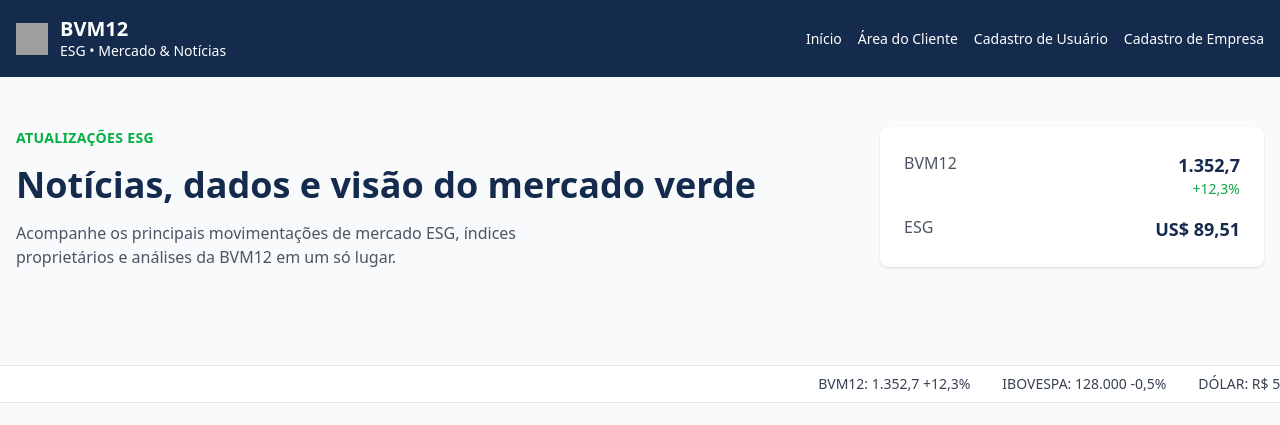
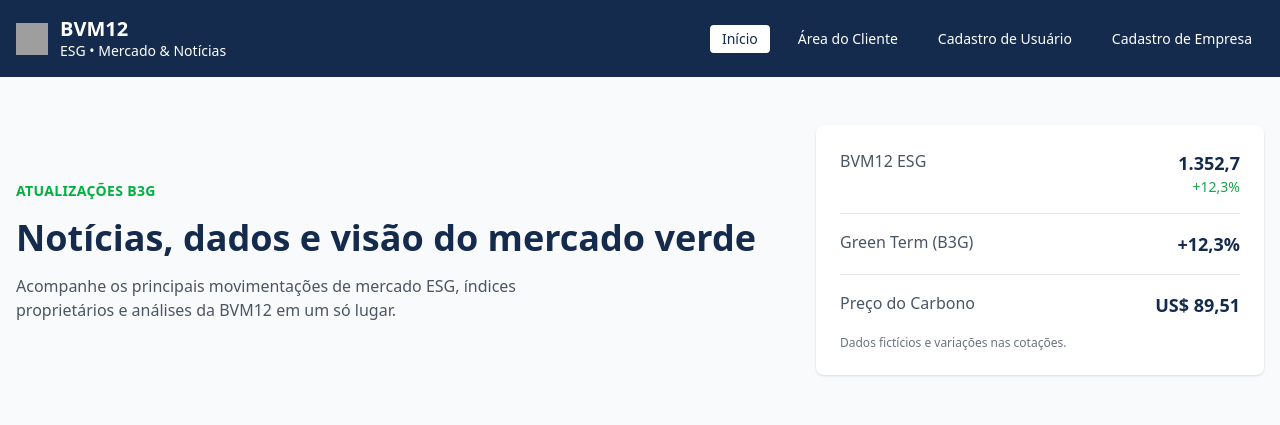
Before and after one commit to contatoBvm12/website-front-vite, a React (Vite) app: page / in a window 1280 px wide. Shown: the top 425 px of the page. Built offline with nearby package versions, Linux system fonts and the light colour scheme; grey boxes are pictures that could not be loaded.

Commit message:
style: match home layout to design

```diff
--- a/src/components/Header.tsx
+++ b/src/components/Header.tsx
@@ -1,5 +1,5 @@
 import React from 'react';
-import { Link } from 'react-router-dom';
+import { NavLink } from 'react-router-dom';
 
 /**
  * Header component with the BVM12 logo, title and navigation links.
@@ -15,19 +15,39 @@
             <p className="text-xs sm:text-sm">ESG • Mercado & Notícias</p>
           </div>
         </div>
-        <nav className="space-x-4 text-sm">
-          <Link to="/" className="hover:underline">
+        <nav className="flex gap-4 text-sm">
+          <NavLink
+            to="/"
+            className={({ isActive }) =>
+              `px-3 py-1 rounded ${isActive ? 'bg-white text-primary' : 'hover:bg-white/20'}`
+            }
+          >
             Início
-          </Link>
-          <Link to="/login" className="hover:underline">
+          </NavLink>
+          <NavLink
+            to="/login"
+            className={({ isActive }) =>
+              `px-3 py-1 rounded ${isActive ? 'bg-white text-primary' : 'hover:bg-white/20'}`
+            }
+          >
             Área do Cliente
-          </Link>
-          <Link to="/register-user" className="hover:underline">
+          </NavLink>
+          <NavLink
+            to="/register-user"
+            className={({ isActive }) =>
+              `px-3 py-1 rounded ${isActive ? 'bg-white text-primary' : 'hover:bg-white/20'}`
+            }
+          >
             Cadastro de Usuário
-          </Link>
-          <Link to="/register-company" className="hover:underline">
+          </NavLink>
+          <NavLink
+            to="/register-company"
+            className={({ isActive }) =>
+              `px-3 py-1 rounded ${isActive ? 'bg-white text-primary' : 'hover:bg-white/20'}`
+            }
+          >
             Cadastro de Empresa
-          </Link>
+          </NavLink>
         </nav>
       </div>
     </header>
--- a/src/pages/Home.tsx
+++ b/src/pages/Home.tsx
@@ -31,7 +31,7 @@
         <div className="max-w-7xl mx-auto px-4 py-12 flex flex-col lg:flex-row items-center gap-8">
           <div className="flex-1 space-y-4 text-center lg:text-left">
             <span className="text-sm font-semibold text-secondary tracking-wide uppercase">
-              Atualizações ESG
+              Atualizações B3G
             </span>
             <h1 className="text-3xl md:text-4xl font-bold text-primary leading-tight">
               Notícias, dados e visão do mercado verde
@@ -40,22 +40,31 @@
               Acompanhe os principais movimentações de mercado ESG, índices proprietários e análises da BVM12 em um só lugar.
             </p>
           </div>
-          <div className="w-full max-w-sm bg-white shadow rounded-lg p-6">
-            <dl className="space-y-4">
-              <div className="flex justify-between">
-                <dt className="font-medium text-gray-600">BVM12</dt>
+          <div className="w-full max-w-md bg-white shadow rounded-lg p-6">
+            <dl className="divide-y divide-gray-200">
+              <div className="flex justify-between pb-4">
+                <dt className="font-medium text-gray-600">BVM12 ESG</dt>
                 <dd className="text-right">
                   <div className="text-lg font-semibold text-primary">1.352,7</div>
                   <div className="text-sm text-green-600">+12,3%</div>
                 </dd>
               </div>
-              <div className="flex justify-between">
-                <dt className="font-medium text-gray-600">ESG</dt>
+              <div className="flex justify-between py-4">
+                <dt className="font-medium text-gray-600">Green Term (B3G)</dt>
+                <dd className="text-right">
+                  <div className="text-lg font-semibold text-primary">+12,3%</div>
+                </dd>
+              </div>
+              <div className="flex justify-between pt-4">
+                <dt className="font-medium text-gray-600">Preço do Carbono</dt>
                 <dd className="text-right">
                   <div className="text-lg font-semibold text-primary">US$ 89,51</div>
                 </dd>
               </div>
             </dl>
+            <p className="mt-4 text-xs text-gray-500">
+              Dados fictícios e variações nas cotações.
+            </p>
           </div>
         </div>
       </section>
```
